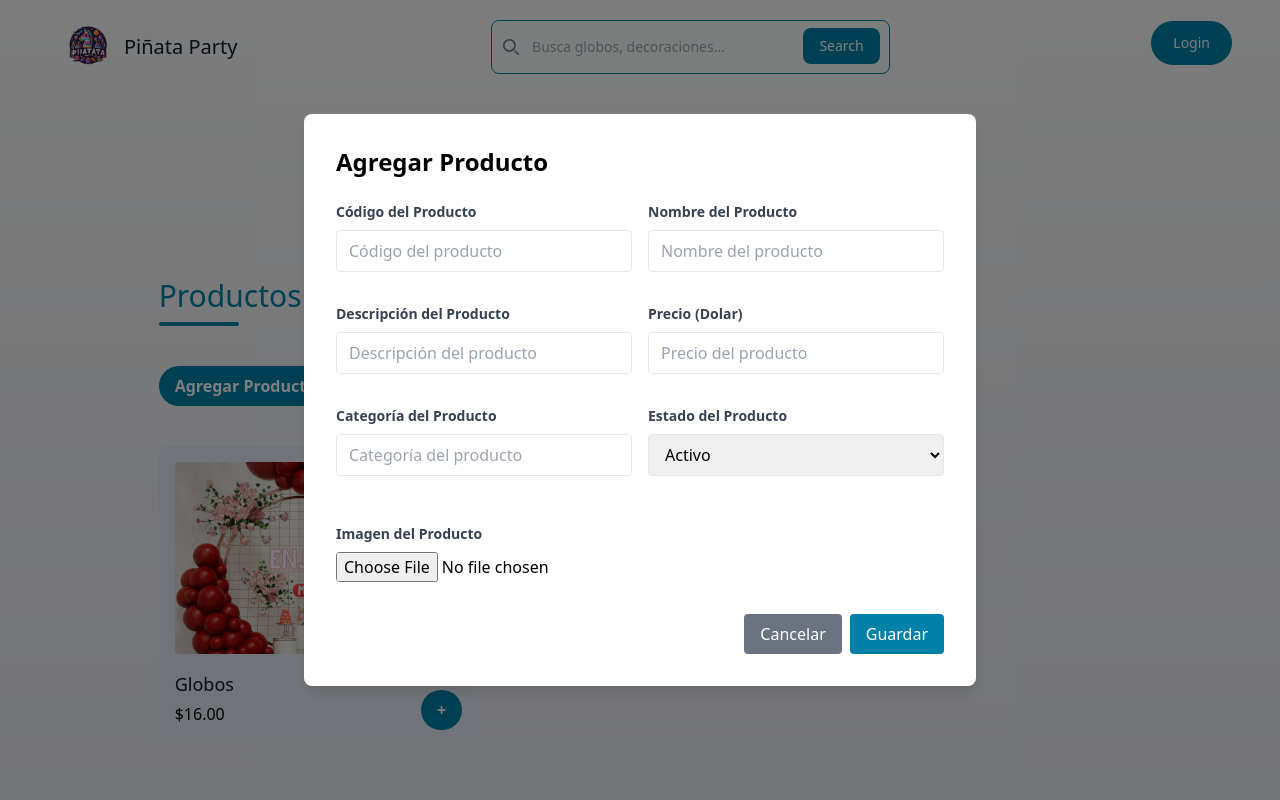
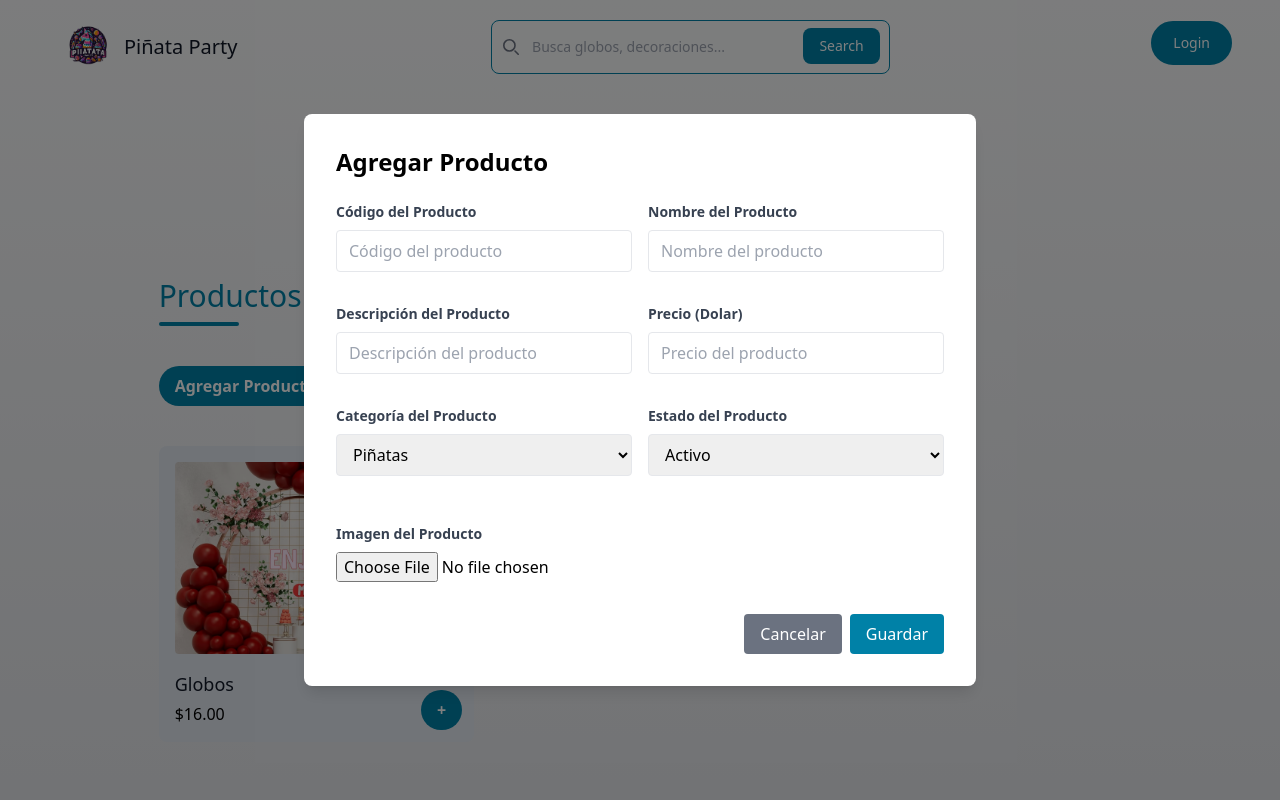
Before and after one commit to TiburoncinUjaja/piateria, a React (Vite) app in the folder Frontend/: page /Admin in a window 1280 px wide. Both pictures are taken after a click on the button "Agregar Producto". Shown: the top 800 px of the page. Built offline with nearby package versions, Linux system fonts and the light colour scheme; what tw-elements-react would draw is missing.

Commit message:
Prueba millon

```diff
--- a/Frontend/src/components/FlashcardAdmin.jsx
+++ b/Frontend/src/components/FlashcardAdmin.jsx
@@ -29,20 +29,46 @@ const FlashcardAdmin = () => {
     formData.append("codigo", productCode);
     formData.append("nombre", productName);
     formData.append("precio", productPrice);
-    formData.append("imagen", "../Backend/img new products/coso.jpg");
     formData.append("descripcion", productDescription);
     formData.append("categoria", productCategory);
     formData.append("estado", productState);
-
+    const productoData = {"codigo":productCode,
+      "nombre":productName, "descripcion":productDescription,
+      "categoria":productCategory, "precio":productPrice,
+      "estado":productState === 'activo' };
+    const imageData = new FormData();
+    imageData.append("image", productImage);
 
     try {
-      const response = await fetch("http://localhost:4000/api/productos/upload", {
-        method: "POST",
-        body: formData,
+      const response = await fetch('http://localhost:4000/api/productos/upload', {
+        method: 'POST',
+        body: imageData,
+        headers: {
+          // Es importante NO incluir 'Content-Type', fetch lo establecerá automáticamente para multipart/form-data
+        }
       });
+      if (!response.ok) {
+        throw new Error("Error en la respuesta del servidor");
+      }
       const data = await response.json();
       console.log("Imagen guardada en:", data.filePath);
       // Aquí puedes usar la URL recibida en `data.filePath` o guardarla en tu base de datos
+      formData.append("imagen", data.filePath);
+      productoData.imagen = data.filePath;
+      // Para depurar y ver los valores en el formData
+      for (let [key, value] of formData.entries()) {
+        console.log(`${key}: ${value}`);
+      }
+      console.log(JSON.stringify(productoData));
+      const res = await fetch('http://localhost:4000/api/productos', {
+        method: 'POST',
+        headers: {
+          'Content-Type': 'application/json',
+        },
+        body: JSON.stringify(productoData),
+      });
+      const productoAlmacenado = await res.json();
+      console.log('Producto registrado:', productoAlmacenado);
 
       // Limpia el formulario después de enviar
       setProductCode("");
@@ -56,6 +82,15 @@ const FlashcardAdmin = () => {
     } catch (error) {
       console.error("Error al subir la imagen:", error);
     }
+  };
+  const handleCategoryChange = (e) => {
+    setProductCategory(e.target.value);
+    console.log("Categoría seleccionada:", e.target.value);
+  };
+
+  const handleStateChange = (e) => {
+    setProductState(e.target.value);
+    console.log("Estado seleccionado:", e.target.value);
   };
 
   return (
@@ -140,22 +175,26 @@ const FlashcardAdmin = () => {
                   <label className="block text-gray-700 text-sm font-bold mb-2">
                     Categoría del Producto
                   </label>
-                  <input
-                    type="text"
+                  <select
                     value={productCategory}
-                    onChange={(e) => setProductCategory(e.target.value)}
+                    onChange={handleCategoryChange}
                     className="w-full px-3 py-2 border rounded"
-                    placeholder="Categoría del producto"
                     required
-                  />
+                  >
+                    <option value="piatas">Piñatas</option>
+                    <option value="inflables">Inflables</option>
+                    <option value="juguetes">Juguetes</option>
+                    <option value="decoracion">Decoración</option>
+                    <option value="otros">Otros</option>
+                  </select>
                 </div>
                 <div className="mb-4">
-                <label className="block text-gray-700 text-sm font-bold mb-2">
+                  <label className="block text-gray-700 text-sm font-bold mb-2">
                     Estado del Producto
                   </label>
                   <select
                     value={productState}
-                    onChange={(e) => setProductState(e.target.value)}
+                    onChange={handleStateChange}
                     className="w-full px-3 py-2 border rounded"
                     required
                   >
```
Also changed, not shown: 14 other files (tests, documents, lock files or other folders).
